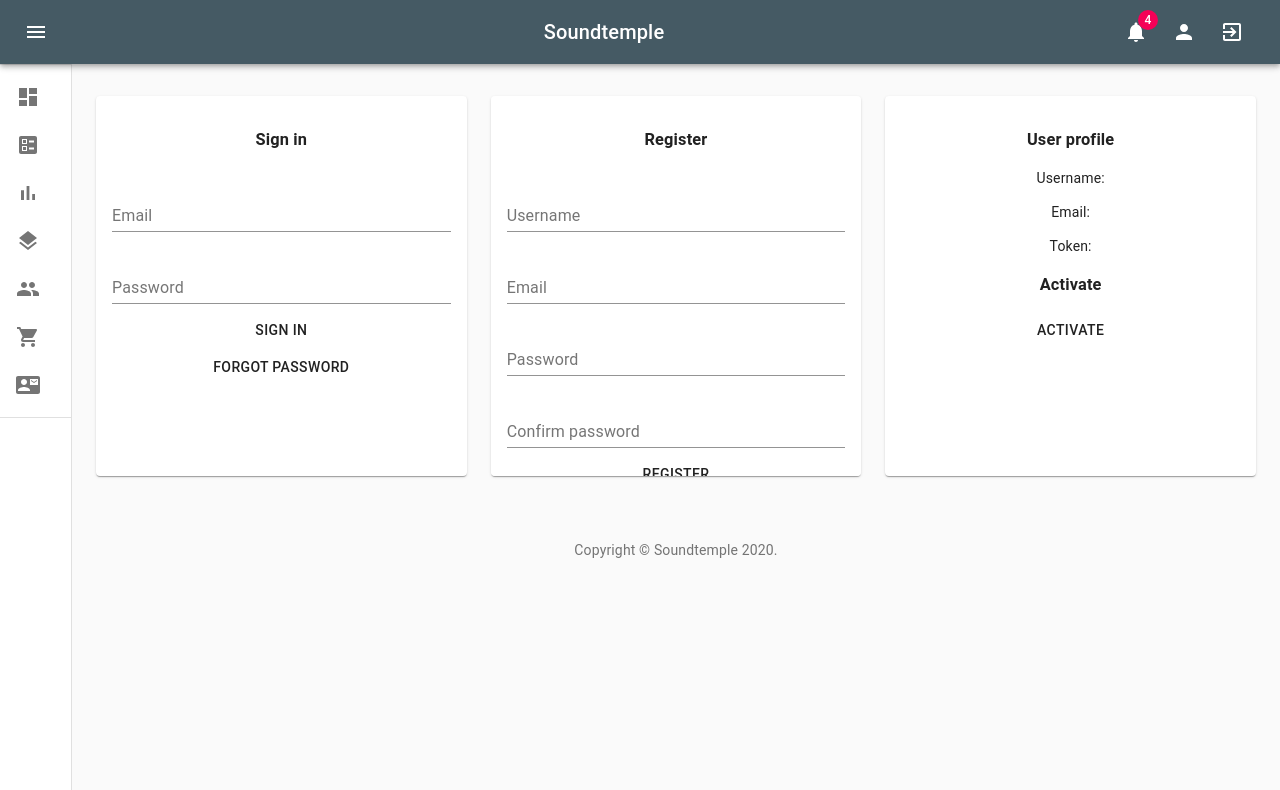
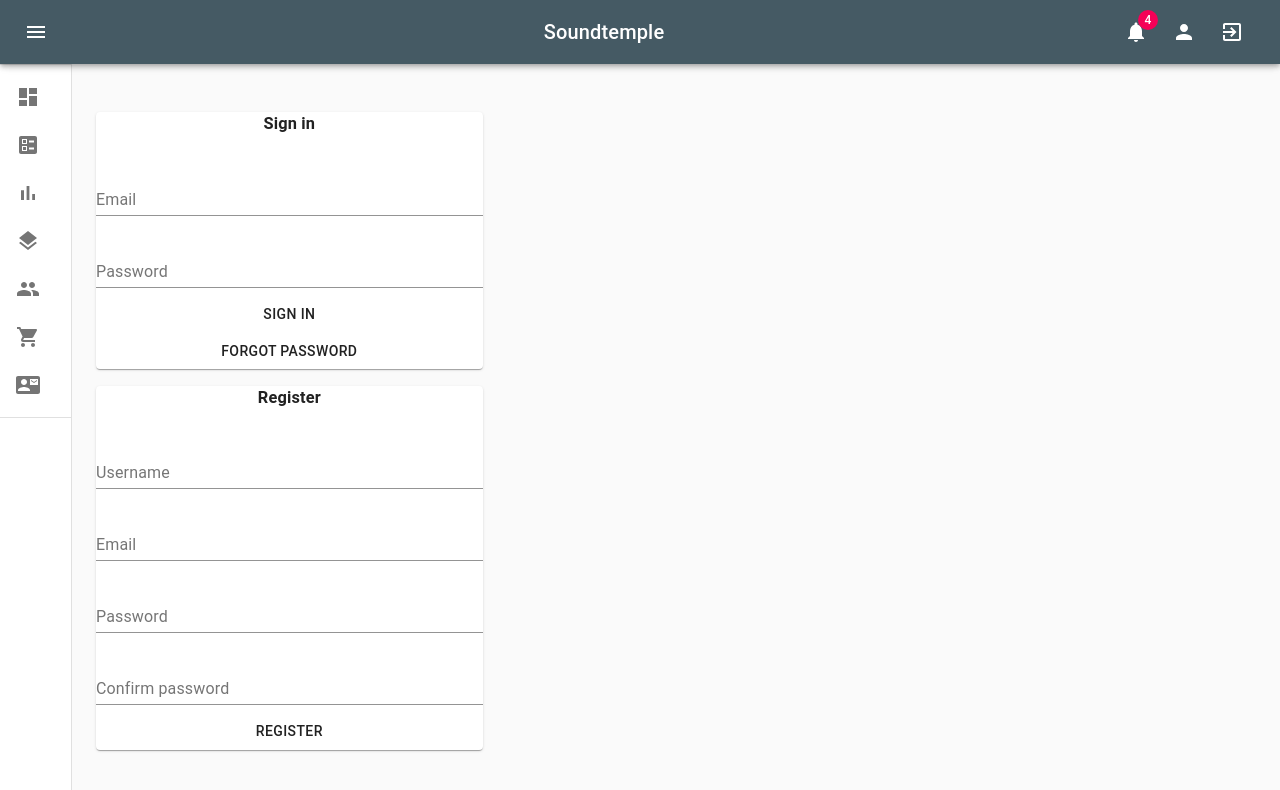
Before and after one commit to soundtemple/django_react_boilerplate, a React (Create React App) app in the folder frontend/: page / in a window 1280 px wide. Both pictures are taken after a click on the button 1184 px from the left and 32 px from the top of the page. Shown: the top 790 px of the page. Built offline with nearby package versions, Linux system fonts and the light colour scheme.

Commit message:
more user auth setup

```diff
--- a/frontend/src/App.js
+++ b/frontend/src/App.js
@@ -22,6 +22,12 @@
     setFlashContent(flashContent);
     setShowFlash(true);
   };
+  useEffect(() => {
+    if (localStorage.token && !appState.user.username) {
+      console.log("getting some user info....");
+      updateUser(localStorage.token);
+    }
+  });
   const updateUser = (token) => {
     if (token) {
       const url = "http://localhost:9000/auth/users/me/";
@@ -36,6 +42,15 @@
         .catch((error) => {
           console.log(`ERRORS: ${error}`);
         });
+    } else {
+      setAppState((appState) => ({
+        ...appState,
+        user: {
+          name: "",
+          email: "",
+          username: "",
+        },
+      }));
     }
   };
   const handleMenuChange = (menu) => {
--- a/frontend/src/app/components/dashboard.js
+++ b/frontend/src/app/components/dashboard.js
@@ -28,10 +28,7 @@
 import ShoppingCart from "../../store/components/cart";
 import ContactForm from "../../general/components/contact";
 import HomePage from "../../general/components/home";
-import SignIn from "../../auth/components/signin";
-import Logout from "../../auth/components/logout";
-import Register from "../../auth/components/register";
-import Activate from "../../auth/components/activate";
+import UserAccount from "../../auth/components/user-account";
 import blueGrey from "@material-ui/core/colors/blueGrey";
 import Notifications from "../../general/components/notifications";
 
@@ -258,20 +255,8 @@
           )}
           {currentMenu === "account" && (
             <Grid container spacing={3}>
-              <Grid item xs={12} md={6} lg={4}>
-                <Paper className={fixedHeightPaper}>
-                  <SignIn onFlash={onFlash} />
-                </Paper>
-              </Grid>
-              <Grid item xs={12} md={6} lg={4}>
-                <Paper className={fixedHeightPaper}>
-                  <Register onFlash={onFlash} />
-                </Paper>
-              </Grid>
-              <Grid item xs={12} md={6} lg={4}>
-                <Paper className={fixedHeightPaper}>
-                  <Activate onFlash={onFlash} />
-                </Paper>
+              <Grid item xs={12}>
+                <UserAccount onFlash={onFlash} />
               </Grid>
             </Grid>
           )}
@@ -293,15 +278,6 @@
               </Grid>
             </Grid>
           )}
-          {currentMenu === "logout" && (
-            <Grid container spacing={3}>
-              <Grid item xs={12}>
-                <Paper className={fixedHeightArticles}>
-                  <Logout />
-                </Paper>
-              </Grid>
-            </Grid>
-          )}
           <Box pt={4}>
             <Footer />
           </Box>
--- a/frontend/src/auth/components/logout.js
+++ /dev/null
@@ -1,11 +0,0 @@
-import React from "react";
-
-const Logout = (props) => {
-  return (
-    <>
-      <h2>You have been logged out</h2>
-    </>
-  );
-};
-
-export default Logout;
--- a/frontend/src/auth/components/signin.js
+++ b/frontend/src/auth/components/signin.js
@@ -19,36 +19,8 @@
 const SignIn = (props) => {
   const { onFlash } = props;
   const [loggedIn, setLoggedIn] = useState(localStorage["token"]);
-  const { handleMenuChange, updateUser } = React.useContext(AppContext);
+  const { updateUser } = React.useContext(AppContext);
 
-  function handleLogout() {
-    const url = "http://localhost:9000/auth/token/logout/";
-    axios
-      .post(url)
-      .then((resp) => {
-        localStorage.removeItem("token");
-        console.log("LOGGED OUT");
-        handleMenuChange("logout");
-        setLoggedIn(false);
-      })
-      .catch((error) => {
-        console.log(`ERRORS: ${error}`);
-      });
-  }
-
-  function handleShowUser() {
-    const url = "http://localhost:9000/auth/users/me/";
-    axios
-      .get(url)
-      .then((resp) => {
-        console.log(resp.data);
-        console.log(`USER: ${resp.data.username}`);
-        console.log(`USER: ${resp.data.email}`);
-      })
-      .catch((error) => {
-        console.log(`ERRORS: ${error}`);
-      });
-  }
   function handleForgotPassword() {
     // route to forgot password form
     console.log("Routing to forgot password form");
@@ -126,11 +98,7 @@
           )
         }
       </Formik>
-      {loggedIn && <Button onClick={() => handleLogout()}>Logout</Button>}
-      {!loggedIn && (
-        <Button onClick={() => handleForgotPassword()}>Forgot password</Button>
-      )}
-      {loggedIn && <Button onClick={() => handleShowUser()}>Show User</Button>}
+      <Button onClick={() => handleForgotPassword()}>Forgot password</Button>
     </>
   );
 };
--- /dev/null
+++ b/frontend/src/auth/components/user-account.js
@@ -0,0 +1,42 @@
+import React from "react";
+import AppContext from "../../app/components/app-context";
+import { useTheme } from "@material-ui/core/styles";
+import Grid from "@material-ui/core/Grid";
+import Paper from "@material-ui/core/Paper";
+import SignIn from "./signin";
+import Register from "./register";
+import UserProfile from "./user-profile";
+
+const UserAccount = (props) => {
+  const { user } = React.useContext(AppContext);
+  const theme = useTheme();
+  const { onFlash } = props;
+  const loggedIn = localStorage["token"];
+  return (
+    <>
+      {!loggedIn && (
+        <>
+          <Grid item xs={12} md={6} lg={4}>
+            <Paper className="">
+              <SignIn onFlash={onFlash} />
+            </Paper>
+          </Grid>
+          <Grid item xs={12} md={6} lg={4}>
+            <Paper className="">
+              <Register onFlash={onFlash} />
+            </Paper>
+          </Grid>
+        </>
+      )}
+      {loggedIn && (
+        <Grid item xs={12} md={6} lg={4}>
+          <Paper className="">
+            <UserProfile onFlash={onFlash} />
+          </Paper>
+        </Grid>
+      )}
+    </>
+  );
+};
+
+export default UserAccount;
--- a/frontend/src/auth/components/activate.js
+++ b/frontend/src/auth/components/user-profile.js
@@ -4,9 +4,36 @@
 import Button from "@material-ui/core/Button";
 import AppContext from "../../app/components/app-context";
 
-const Activate = (props) => {
+const UserProfile = (props) => {
   const { onFlash } = props;
-  const { user } = React.useContext(AppContext);
+  const { user, updateUser } = React.useContext(AppContext);
+  function handleLogout() {
+    const url = "http://localhost:9000/auth/token/logout/";
+    axios
+      .post(url)
+      .then((resp) => {
+        localStorage.removeItem("token");
+        updateUser();
+        console.log("LOGGED OUT");
+      })
+      .catch((error) => {
+        console.log(`ERRORS: ${error}`);
+      });
+  }
+
+  function handleShowUser() {
+    const url = "http://localhost:9000/auth/users/me/";
+    axios
+      .get(url)
+      .then((resp) => {
+        console.log(resp.data);
+        console.log(`USER: ${resp.data.username}`);
+        console.log(`USER: ${resp.data.email}`);
+      })
+      .catch((error) => {
+        console.log(`ERRORS: ${error}`);
+      });
+  }
   return (
     <>
       <Formik
@@ -47,6 +74,8 @@
               <p>Email: {user.email}</p>
               <p>Token: {localStorage.token}</p>
               <h3>Activate</h3>
+              <Button onClick={() => handleLogout()}>Logout</Button>
+              <Button onClick={() => handleShowUser()}>Show User</Button>
               <Button disabled={!isValid} type="submit" label="Activate">
                 Activate
               </Button>
@@ -59,4 +88,4 @@
   );
 };
 
-export default Activate;
+export default UserProfile;
```
